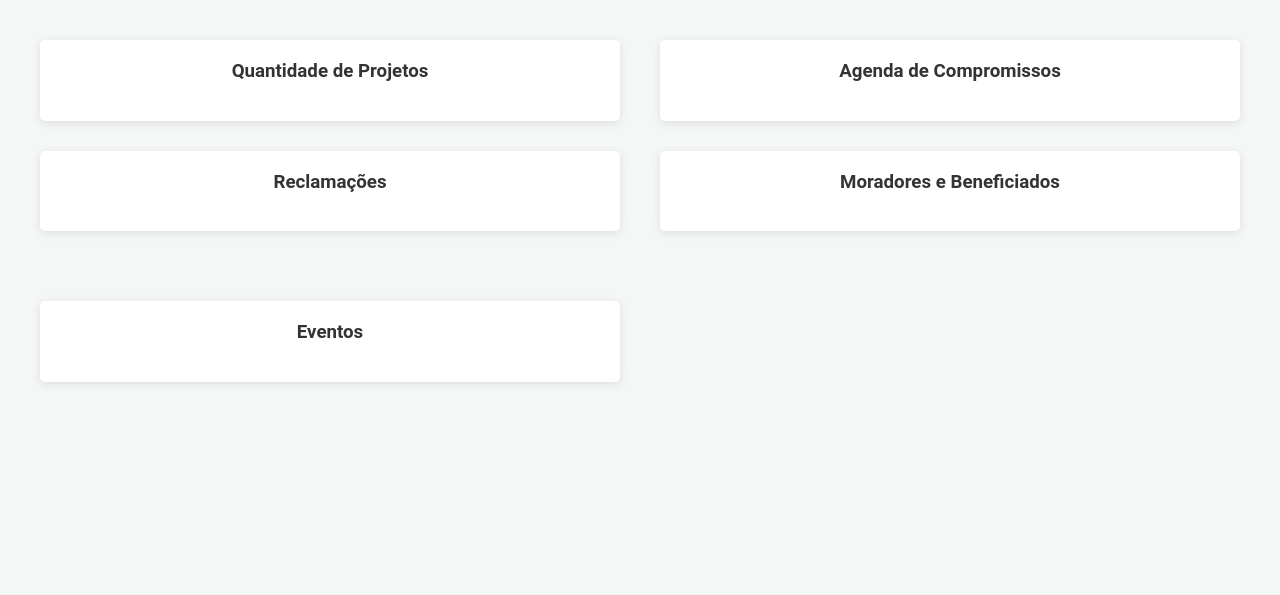
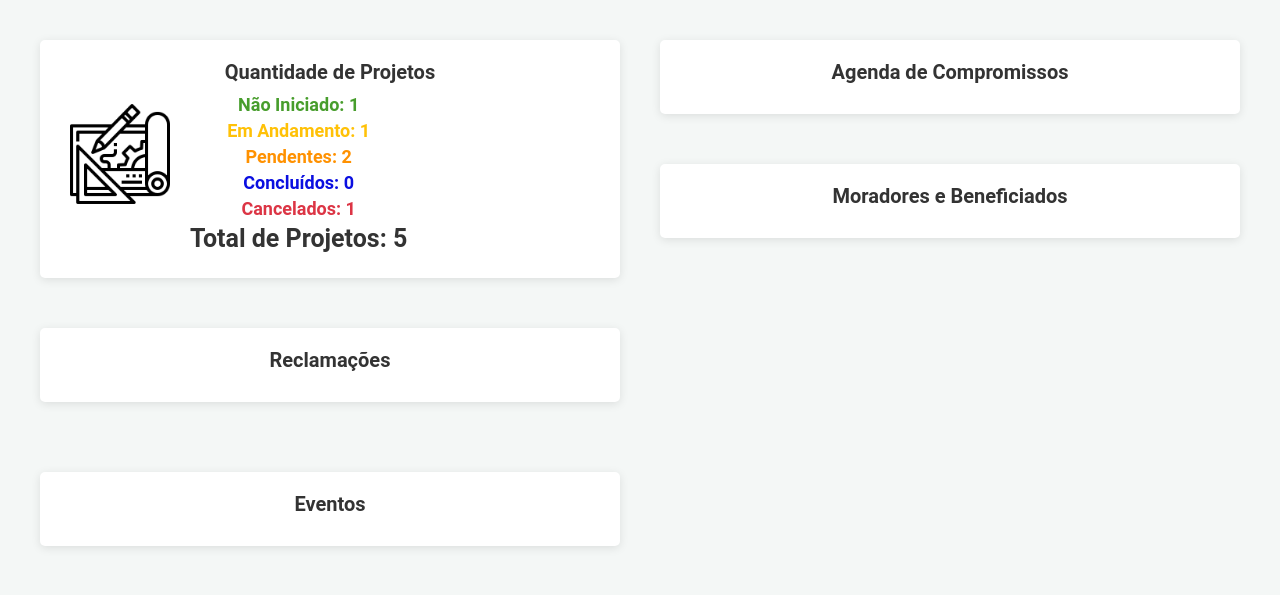
Before and after one commit to sieg3d/AtividadeIntegradoraV, a Flask app: page / in a window 1280 px wide. Shown: the part 49-644 px from the top of the page. Run offline with Flask 3, Linux system fonts and the light colour scheme.

Commit message:
home
dashboard quantitativo de projetos
(falta limpar o codigo)

```diff
--- a/app.py
+++ b/app.py
@@ -38,7 +38,38 @@ migrate = Migrate(app, db)  # Inicializa o sistema de migração do banco de dad
 # Rota para a página inicial
 @app.route('/')
 def home():
-    return render_template('index.html')  # Renderiza o template 'index.html'
+    # Contagens de status
+    total_projetos = Projeto.query.count()  # Conta o número total de projetos
+    nao_iniciados = Projeto.query.filter_by(status='Não iniciado').count()
+    pendentes = Projeto.query.filter_by(status='Pendente').count()
+    em_andamento = Projeto.query.filter_by(status='Em andamento').count()
+    concluidos = Projeto.query.filter_by(status='Concluído').count()
+    cancelados = Projeto.query.filter_by(status='Cancelado').count()
+
+    return render_template('index.html',
+                           nao_iniciados=nao_iniciados,
+                           total_projetos=total_projetos,  # Passa o número de projetos para o template
+                           pendentes=pendentes,
+                           em_andamento=em_andamento,
+                           concluidos=concluidos,
+                           cancelados=cancelados)
+
+
+# @app.route('/home', methods=['GET'])
+# def home_dashboard():
+#     # Contagens de status
+#     total_projetos = Projeto.query.count()  # Conta o número total de projetos
+#     pendentes = Projeto.query.filter_by(status='Pendente').count()
+#     em_andamento = Projeto.query.filter_by(status='Em andamento').count()
+#     concluidos = Projeto.query.filter_by(status='Concluído').count()
+#     cancelados = Projeto.query.filter_by(status='Cancelado').count()
+
+#     return render_template('home.html',
+#                            total_projetos=total_projetos,  # Passa o número de projetos para o template
+#                            pendentes=pendentes,
+#                            em_andamento=em_andamento,
+#                            concluidos=concluidos,
+#                            cancelados=cancelados)
 
 # Rota para cadastrar um novo item no estoque
 @app.route('/cadastrar_item', methods=['GET', 'POST'])
@@ -327,6 +358,7 @@ def acompanhar_status():
     data_filtro = request.args.get('data', '')  # Filtro por data
 
     # Filtros de checkbox de status
+    filtro_nao_iniciado = request.args.get('Não iniciado')
     filtro_atrasado = request.args.get('atrasado')
     filtro_concluido = request.args.get('concluido')
     filtro_em_andamento = request.args.get('em_andamento')
@@ -351,7 +383,9 @@ def acompanhar_status():
     if filtro_atrasado:
         query = query.filter(Projeto.previsao_termino < date.today(), Projeto.status != 'Concluído')
 
-    # Filtros para outros status (Concluído, Em andamento, Pendente, Cancelado)
+    # Filtros para outros status (Não iniciado, Concluído, Em andamento, Pendente, Cancelado)
+    if filtro_nao_iniciado:
+        status_filtros.append('Não iniciado')
     if filtro_concluido:
         status_filtros.append('Concluído')
     if filtro_em_andamento:
@@ -607,21 +641,8 @@ def gerar_cestas_personalizadas():
     return redirect(url_for('cestas_personalizadas'))
 
 
-@app.route('/home', methods=['GET'])
-def home_dashboard():
-    # Contagens de status
-    total_projetos = Projeto.query.count()
-    pendentes = Projeto.query.filter_by(status='Pendente').count()
-    em_andamento = Projeto.query.filter_by(status='Em andamento').count()
-    concluidos = Projeto.query.filter_by(status='Concluído').count()
-    cancelados = Projeto.query.filter_by(status='Cancelado').count()
 
-    return render_template('home.html',
-                           total_projetos=total_projetos,
-                           pendentes=pendentes,
-                           em_andamento=em_andamento,
-                           concluidos=concluidos,
-                           cancelados=cancelados)
+
 
 
 
--- a/static/css/style.css
+++ b/static/css/style.css
@@ -831,3 +831,102 @@ form table td:nth-child(4) {
     border: 1px solid #c3e6cb;
     color: #155724;
 }
+
+/* Estilos para o container e os cartões apenas na página home */
+.home-page .container {
+    display: flex;
+    justify-content: space-between;
+    flex-wrap: wrap;
+    gap: 20px;
+    margin: 20px 0;
+}
+
+.home-page .column {
+    display: flex;
+    flex-direction: column;
+    flex: 1;
+    gap: 20px;
+}
+
+.home-page .status-container {
+    background-color: #f8f8f8;
+    padding: 20px;
+    border-radius: 8px;
+    box-shadow: 0 4px 6px rgba(0, 0, 0, 0.1);
+    transition: transform 0.3s;
+}
+
+.home-page .status-container h3 {
+    font-size: 20px;
+    margin-bottom: 10px;
+}
+
+.home-page .status-container ul {
+    list-style-type: none;
+    padding: 0;
+    margin: 0;
+}
+
+.home-page .status-container li {
+    font-size: 18px;
+    margin-bottom: 5px;
+    font-weight: bold;
+}
+
+
+/* Estilos de cores das letras aplicados somente na home */
+
+.home-page .status-container .nao-iniciado {
+    color: #258b05d7;
+}
+
+.home-page .status-container .em-andamento {
+    color: #ffc107;
+}
+
+.home-page .status-container .pendente {
+    color: #ff9100;
+}
+
+.home-page .status-container .concluido {
+    color: #0b0fe0;
+}
+
+.home-page .status-container .cancelado {
+    color: #dc3545;
+}
+
+.home-page .status-container .total_projetos {
+    font-size: 25px;
+
+}
+
+/* Estilo para o conteúdo da status-container */
+.status-container .status-content {
+    display: flex;
+    align-items: flex-start;
+    gap: 13%; /* Espaçamento entre a imagem e o texto */
+
+}
+
+/* Estilo para o conteúdo da status-container */
+.status-container .status-content {
+    display: flex;
+    align-items: flex-start;
+    gap: 10px; /* Reduz o espaço entre a imagem e o texto */
+}
+
+.status-container ul {
+    padding-left: 10px; /* Mova os textos mais para a esquerda */
+}
+
+.status-container li {
+    font-size: 16px;
+    margin-bottom: 5px;
+    font-weight: bold;
+    text-align: center; /* Garante que o texto fique alinhado à esquerda */
+}
+
+.status-container img {
+    margin: 10px;
+}
--- a/templates/cadastrar_projeto.html
+++ b/templates/cadastrar_projeto.html
@@ -41,6 +41,7 @@
             <div class="form-group">
                 <label for="status">Status:</label>
                 <select id="status" name="status">
+                    <option value="Não iniciado">Não iniciado</option>
                     <option value="Em andamento">Em andamento</option>
                     <option value="Concluído">Concluído</option>
                     <option value="Pendente">Pendente</option>
--- a/templates/index.html
+++ b/templates/index.html
@@ -3,39 +3,48 @@
 {% block title %}Home{% endblock %}
 
 {% block content %}
-<div id="home-page">
+<div id="home-page" class="home-page">
     <!-- Conteúdo da home -->
     <div class="container">
         <div class="column">
             <div class="status-container">
                 <h3>Quantidade de Projetos</h3>
-
+                <div class="status-content">
+                    <img src="{{ url_for('static', filename='img/projeto.png') }}" alt="Ícone de projetos" width="100" height="100">
+                    <ul>
+                        <li class="nao-iniciado">Não Iniciado: {{ nao_iniciados }}</li>
+                        <li class="em-andamento">Em Andamento: {{ em_andamento }}</li>
+                        <li class="pendente">Pendentes: {{ pendentes }}</li>
+                        <li class="concluido">Concluídos: {{ concluidos }}</li>
+                        <li class="cancelado">Cancelados: {{ cancelados }}</li>
+                        <li class="total_projetos">Total de Projetos: {{ total_projetos }}</li>
+                    </ul>
+                </div>
             </div>
 
             <div class="status-container">
                 <h3>Reclamações</h3>
-
+                <!-- Adicione aqui os dados de Reclamações -->
             </div>
         </div>
 
         <div class="column">
             <div class="status-container">
                 <h3>Agenda de Compromissos</h3>
-
+                <!-- Adicione aqui os dados da Agenda -->
             </div>
 
             <div class="status-container">
                 <h3>Moradores e Beneficiados</h3>
-
+                <!-- Adicione aqui os dados de Moradores e Beneficiados -->
             </div>
         </div>
 
         <div class="column">
             <div class="status-container">
                 <h3>Eventos</h3>
-
+                <!-- Adicione aqui os dados de Eventos -->
             </div>
-
         </div>
     </div>
 </div>
```
Also changed, not shown: instance/projetos.db, static/img/projeto.png (added). Lines whose indentation alone changed are shown as unchanged.
